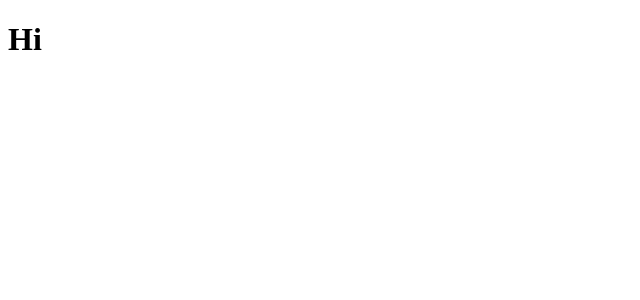
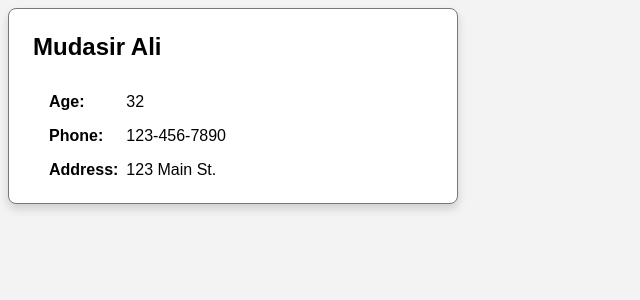
Before and after one commit to imudasirali/react-hands-on-learning, a React (Vite) app: page / in a window 1280 px wide. Shown: the top 300 px of the page, without its empty margins (0-640 px from the left). Built offline with nearby package versions, Linux system fonts and the light colour scheme.

Commit message:
LDT-1104: user card

```diff
--- a/src/App.jsx
+++ b/src/App.jsx
@@ -1,6 +1,18 @@
+import { Card } from "./components/Card";
+import user from "./data/user.json";
+import "./styles.css";
+
 function App() {
-
-  return <h1>Hi</h1>
+  return (
+    <div>
+      <Card
+        name={user.name}
+        age={user.age}
+        phoneNumber={user.phoneNumber}
+        address={user.address}
+      ></Card>
+    </div>
+  );
 }
 
-export default App
+export default App;
--- /dev/null
+++ b/src/components/Card.jsx
@@ -0,0 +1,15 @@
+export function Card({ name, phoneNumber, age, address }) {
+  return (
+    <div className="card">
+      <h2 className="name">{name}</h2>
+      <div className="body">
+        <div className="label">Age:</div>
+        <div>{age}</div>
+        <div className="label">Phone:</div>
+        <div>{phoneNumber}</div>
+        <div className="label">Address:</div>
+        <div>{address}</div>
+      </div>
+    </div>
+  );
+}
--- /dev/null
+++ b/src/data/user.json
@@ -0,0 +1,6 @@
+{
+  "name": "Mudasir Ali",
+  "age": 32,
+  "phoneNumber": "123-456-7890",
+  "address": "123 Main St."
+}
--- /dev/null
+++ b/src/styles.css
@@ -0,0 +1,30 @@
+body {
+    background: #F3F3F3;
+}
+
+.card {
+    background: white;
+    border: 1px solid #777;
+    border-radius: .5rem;
+    box-shadow: 0 5px 10px 0 rgba(0, 0, 0, .15);
+    max-width: 400px;
+    padding: 1.5rem;
+    font-family: Arial;
+}
+
+.name {
+    margin: 0;
+    margin-bottom: 2rem;
+}
+
+
+.body {
+    display: grid;
+    grid-template-columns: auto 1fr;
+    gap: 1rem .5rem;
+    padding: 0 1rem;
+}
+
+.label {
+    font-weight: bold;
+}
```
Also changed, not shown: eslint.config.js (+13 -12 lines).
